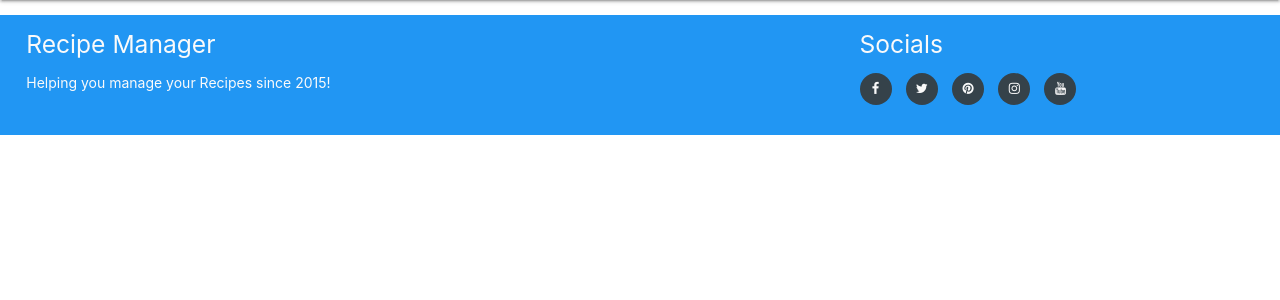
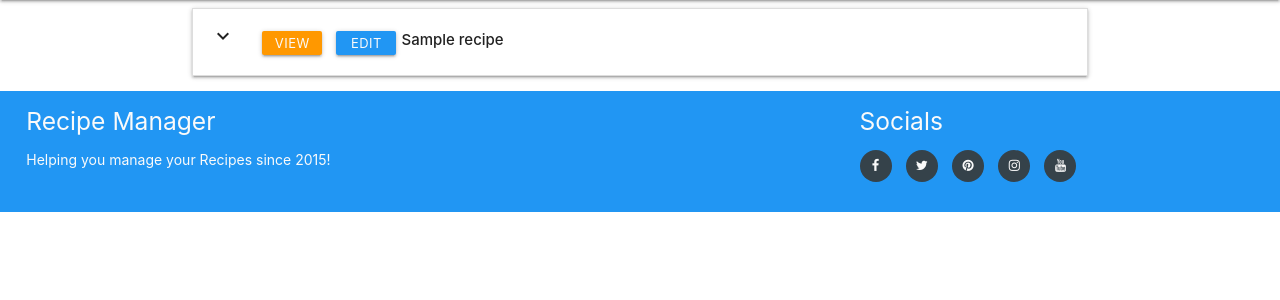
Before and after one commit to ezat-r/recipe-manager, a Flask app: page / in a window 1280 px wide. Shown: the part 64-364 px from the top of the page. Run offline with Flask 2, Linux system fonts and the light colour scheme; a database or web service that is not in the repository returns one stand-in record (values such as "Sample title"); some libraries are stand-ins or nearby versions.

Commit message:
created a recipes.html template for viewing recipes - this will be the template for the home page. Added handling so that recipes can now be fetched from the database and displayed

```diff
--- a/app.py
+++ b/app.py
@@ -12,9 +12,11 @@ mongo = PyMongo(app)
 # method to handle the '/' route or home page
 @app.route("/")
 def index():
+    # fetch all recipes
+    _recipes = mongo.db.recipes.find()
 
     # return the home page template html, and assign it a pagetitle and send accross the 'pageTitle'
-    return render_template("base.html", pageTitle="Recipes")
+    return render_template("recipes.html", pageTitle="Recipes", recipes=_recipes)
 
 # run app in debugging mode
 app.run(debug=True)
--- a/static/css/main.css
+++ b/static/css/main.css
@@ -1,4 +1,16 @@
+/* List view - View & Edit buttons */
+.btn-small{
+    height: 24px;
+    width: 60px;
+    line-height: 24px;
+    margin: 5px 5px;
+    padding: 0 0.5em;
+}
 
+/* List view - recipe title  */
+.recipe-title-header{
+    margin-top: 5px;
+}
 
 /* Footer */
 
--- /dev/null
+++ b/templates/recipes.html
@@ -0,0 +1,37 @@
+{% extends 'base.html' %}
+{% block content %}
+    <ul class="collapsible">
+        {% for recipe in recipes %}
+        <li class="recipe-item">
+            <div class="collapsible-header">
+                <div class="col s3">
+                    <i class="material-icons">expand_more</i>
+                    <a href="" class="waves-effect waves-light btn btn-small orange">View</a>
+                    <a href="" class="waves-effect waves-light btn btn-small blue">Edit</a>
+                </div>
+                <div class="recipe-title-header col s9 right-align">
+                    <strong>{{recipe.recipe_title}}</strong>
+                </div>
+            </div>
+            <div class="collapsible-body">
+                <p><strong>Author:</strong> {{recipe.recipe_author}}</p>
+                <p><strong>Category:</strong> {{recipe.category_name}}</p>
+                <p><strong>Views:</strong> {{recipe.recipe_views}}</p>
+                <p><strong>Time:</strong> {{recipe.recipe_duration}}</p>
+                <p><strong>Description:</strong> {{recipe.recipe_description}}</p>
+                {% if recipe.containsAllergens %}
+                <p><strong>Allergens:</strong> {{recipe.recipe_allergens}}</p>
+                {% endif %}
+            </div>
+        </li>
+        {% endfor %}
+    </ul>
+{% endblock %}
+{% block js %}
+<script>
+    $(document).ready(function(){
+        // Materilize CSS- collapsible element
+        $('.collapsible').collapsible();
+    });
+</script>
+{% endblock%}
```
